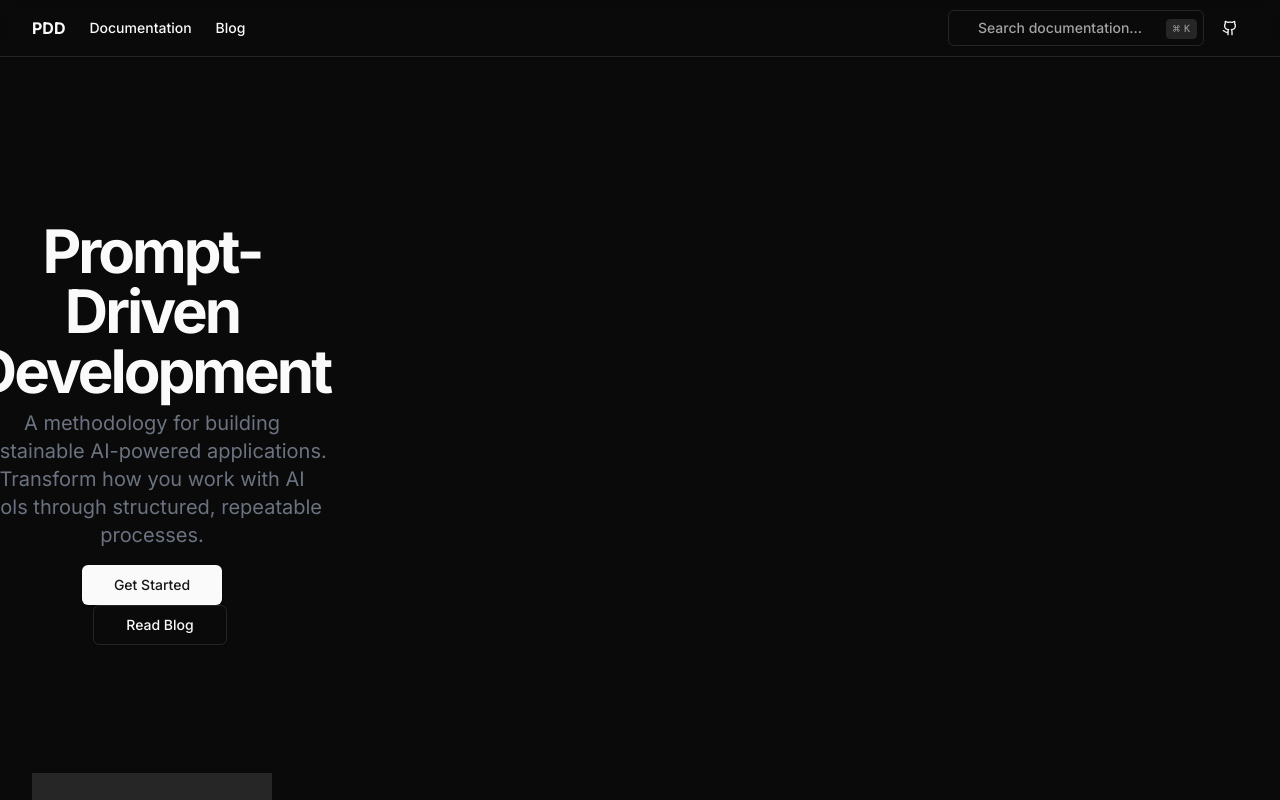
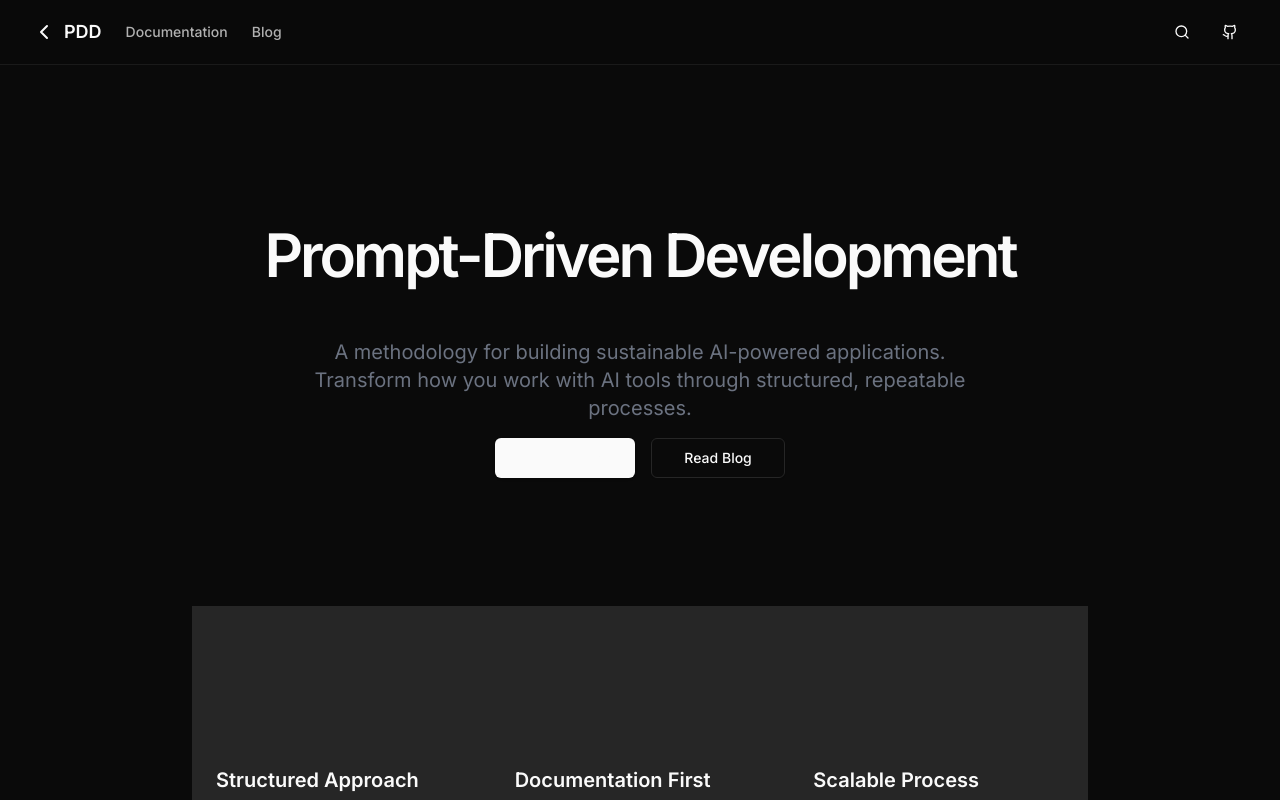
Before and after one commit to imalexandru/pdd, a Next.js app: page / in a window 1280 px wide. Shown: the top 800 px of the page. Built offline with nearby package versions, Linux system fonts and the light colour scheme.

Commit message:
UI Improvements

```diff
--- a/src/components/layout/main-layout.tsx
+++ b/src/components/layout/main-layout.tsx
@@ -3,7 +3,6 @@
 import { TopNav } from './top-nav'
 import { Sidebar } from './sidebar'
 import { usePathname } from 'next/navigation'
-import { cn } from '@/lib/utils'
 
 interface MainLayoutProps {
   children: React.ReactNode
@@ -14,28 +13,26 @@ export function MainLayout({ children }: MainLayoutProps) {
   const isDocsPage = pathname?.startsWith('/docs')
 
   return (
-    <div className="relative min-h-screen flex flex-col">
+    <div className="flex min-h-screen flex-col bg-background text-foreground">
       <TopNav />
-      <div className="flex-1">
-        <div className="border-b">
-          <div className="container flex-1 items-start md:grid md:grid-cols-[220px_minmax(0,1fr)] md:gap-6 lg:grid-cols-[240px_minmax(0,1fr)] lg:gap-10">
+      <div className="container mx-auto flex-1 px-4 md:px-6 lg:px-8">
+        <div className="flex flex-col md:flex-row">
           {isDocsPage && (
-              <aside className="fixed top-14 z-30 -ml-2 hidden h-[calc(100vh-3.5rem)] w-full shrink-0 md:sticky md:block">
-                <div className="h-full py-6 pl-8 pr-6 lg:py-8">
+            <aside className="sticky top-14 z-30 hidden h-[calc(100vh-3.5rem)] w-full shrink-0 overflow-y-auto border-r border-border bg-background py-6 pr-6 md:block md:w-64 lg:w-72">
               <Sidebar />
-                </div>
             </aside>
           )}
-            <main className="relative py-6 lg:gap-10 lg:py-8 xl:grid">
-              <div className="mx-auto w-full min-w-0">
-                <div className="pb-12 pt-1">
+          <main
+            className={`flex-1 py-6 md:py-8 ${isDocsPage ? 'md:pl-8 lg:pl-10' : ''
+              }`}
+          >
+            <div className="prose prose-slate mx-auto max-w-4xl dark:prose-invert prose-headings:font-semibold prose-a:text-primary hover:prose-a:text-primary/80 prose-code:before:content-[''] prose-code:after:content-['']">
               {children}
-                </div>
             </div>
           </main>
         </div>
       </div>
-      </div>
+      {/* You can add a footer here if needed */}
     </div>
   )
 }
--- a/src/components/layout/sidebar.tsx
+++ b/src/components/layout/sidebar.tsx
@@ -1,10 +1,12 @@
 import Link from 'next/link'
 import { usePathname } from 'next/navigation'
 import { cn } from '@/lib/utils'
+// import { ChevronRight } from 'lucide-react' // Can be added back for collapsibles if needed
 
 interface DocLink {
   title: string
   href: string
+  disabled?: boolean // Optional: for disabled links
 }
 
 interface DocCategory {
@@ -35,6 +37,7 @@ const docLinks: DocCategory[] = [
       { title: "Planning with AI", href: "/docs/planning-with-ai" },
       { title: "Documentation First", href: "/docs/documentation-first" },
       { title: "Feature Development", href: "/docs/feature-development" },
+      { title: "Advanced Techniques", href: "/docs/advanced-techniques", disabled: true }, // Example disabled link
     ]
   }
 ]
@@ -43,31 +46,39 @@ export function Sidebar() {
   const pathname = usePathname()
 
   return (
-    <div className="w-full">
-      <div className="space-y-6">
-        {docLinks.map((category) => (
-          <div key={category.title} className="pb-4">
-            <h4 className="mb-1 rounded-md px-2 py-1 text-sm font-semibold">
+    <div className="w-full h-full overflow-y-auto">
+      <nav className="space-y-6 pr-2">
+        {docLinks.map((category, categoryIdx) => (
+          <div key={category.title + categoryIdx}>
+            <h4 className="mb-2 text-sm font-semibold text-foreground/90 tracking-tight">
               {category.title}
             </h4>
-            {category.items.map((item) => (
-              <div key={item.href} className="mt-1">
+            <div className="space-y-1">
+              {category.items.map((item, itemIdx) => (
                 <Link
-                  href={item.href}
+                  key={item.href + itemIdx}
+                  href={item.disabled ? '#' : item.href}
                   className={cn(
-                    "block rounded-md px-2 py-1 text-sm hover:bg-accent hover:text-accent-foreground",
-                    pathname === item.href
-                      ? "font-medium text-primary"
-                      : "text-muted-foreground"
+                    "group flex items-center rounded-md px-3 py-2 text-sm transition-colors",
+                    item.disabled
+                      ? "cursor-not-allowed text-muted-foreground/50"
+                      : "text-muted-foreground hover:bg-accent hover:text-accent-foreground",
+                    pathname === item.href && !item.disabled
+                      ? "bg-accent font-medium text-accent-foreground"
+                      : ""
                   )}
+                  aria-disabled={item.disabled}
+                  tabIndex={item.disabled ? -1 : undefined}
                 >
+                  {/* Optional: Add an icon here if desired, e.g., based on link type */}
                   {item.title}
+                  {item.disabled && <span className="ml-auto text-xs text-muted-foreground/70">(Coming soon)</span>}
                 </Link>
-              </div>
-            ))}
+              ))}
+            </div>
           </div>
         ))}
-      </div>
+      </nav>
     </div>
   )
 }
--- a/src/components/layout/top-nav.tsx
+++ b/src/components/layout/top-nav.tsx
@@ -1,86 +1,137 @@
 import Link from 'next/link'
-import { NavigationMenu, NavigationMenuItem, NavigationMenuLink, NavigationMenuList } from '@radix-ui/react-navigation-menu'
 import { cn } from '@/lib/utils'
-import { Menu, Github } from 'lucide-react'
+import { Menu, Github, Search, X } from 'lucide-react'
 import { Button } from '@/components/ui/button'
-import { useState } from 'react'
+import { useState, useEffect } from 'react'
 
 export function TopNav() {
   const [isOpen, setIsOpen] = useState(false)
+  const [isSearchOpen, setIsSearchOpen] = useState(false)
+
+  useEffect(() => {
+    const handleKeyDown = (event: KeyboardEvent) => {
+      if ((event.metaKey || event.ctrlKey) && event.key === 'k') {
+        event.preventDefault()
+        setIsSearchOpen((prev) => !prev)
+      }
+      if (event.key === 'Escape' && isSearchOpen) {
+        setIsSearchOpen(false)
+      }
+    }
+    window.addEventListener('keydown', handleKeyDown)
+    return () => window.removeEventListener('keydown', handleKeyDown)
+  }, [isSearchOpen])
 
   return (
-    <header className="sticky top-0 z-50 w-full border-b bg-background/95 backdrop-blur supports-[backdrop-filter]:bg-background/60">
-      <div className="container flex h-14 items-center">
-        <div className="mr-4 hidden md:flex">
+    <header className="sticky top-0 z-50 w-full border-b border-border/60 bg-background/95 backdrop-blur-sm">
+      <div className="container mx-auto flex h-16 items-center justify-between px-4 md:px-6 lg:px-8">
+        <div className="flex items-center">
           <Link href="/" className="mr-6 flex items-center space-x-2">
-            <span className="hidden font-bold sm:inline-block">PDD</span>
+            <svg xmlns="http://www.w3.org/2000/svg" viewBox="0 0 24 24" fill="none" stroke="currentColor" strokeWidth="2" strokeLinecap="round" strokeLinejoin="round" className="h-6 w-6">
+              <path d="M15 6l-6 6 6 6"/>
+            </svg>
+            <span className="font-semibold text-lg">PDD</span>
           </Link>
-          <nav className="flex items-center space-x-6 text-sm font-medium">
+          <nav className="hidden items-center space-x-6 text-sm font-medium md:flex">
             <Link
               href="/docs"
-              className="transition-colors hover:text-foreground/80 text-foreground"
+              className="text-foreground/70 transition-colors hover:text-foreground"
             >
               Documentation
             </Link>
             <Link
               href="/blog"
-              className="transition-colors hover:text-foreground/80 text-foreground"
+              className="text-foreground/70 transition-colors hover:text-foreground"
             >
               Blog
             </Link>
           </nav>
         </div>
-        <button
-          className="inline-flex items-center justify-center rounded-md font-medium transition-colors focus-visible:outline-none focus-visible:ring-2 focus-visible:ring-ring focus-visible:ring-offset-2 disabled:opacity-50 disabled:pointer-events-none ring-offset-background hover:bg-accent hover:text-accent-foreground h-9 px-0 py-2 mr-2 md:hidden"
-          onClick={() => setIsOpen(!isOpen)}
+
+        <div className="flex items-center gap-3">
+          <Button
+            variant="ghost"
+            size="icon"
+            onClick={() => setIsSearchOpen(true)}
+            className="hidden md:inline-flex"
           >
-          <Menu className="h-5 w-5" />
-          <span className="sr-only">Toggle Menu</span>
-        </button>
-        <div className="flex flex-1 items-center justify-between space-x-2 md:justify-end">
-          <div className="w-full flex-1 md:w-auto md:flex-none">
-            <button className="inline-flex items-center justify-center rounded-md font-medium transition-colors focus-visible:outline-none focus-visible:ring-2 focus-visible:ring-ring focus-visible:ring-offset-2 disabled:opacity-50 disabled:pointer-events-none ring-offset-background border border-input hover:bg-accent hover:text-accent-foreground h-9 px-4 py-2 relative w-full justify-start text-sm text-muted-foreground sm:pr-12 md:w-40 lg:w-64">
-              <span className="hidden lg:inline-flex">Search documentation...</span>
-              <span className="inline-flex lg:hidden">Search...</span>
-              <kbd className="pointer-events-none absolute right-1.5 top-2 hidden h-5 select-none items-center gap-1 rounded border bg-muted px-1.5 font-mono text-[10px] font-medium opacity-100 sm:flex">
-                <span className="text-xs">⌘</span>K
-              </kbd>
-            </button>
-          </div>
-          <nav className="flex items-center">
+            <Search className="h-5 w-5" />
+            <span className="sr-only">Search</span>
+          </Button>
           <Link
             href="https://github.com/yourusername/pdd-net"
             target="_blank"
             rel="noreferrer"
           >
-              <Button variant="ghost" size="icon" className="w-9 px-0">
-                <Github className="h-4 w-4" />
+            <Button variant="ghost" size="icon" className="w-9 h-9">
+              <Github className="h-5 w-5" />
               <span className="sr-only">GitHub</span>
             </Button>
           </Link>
-          </nav>
+          <Button
+            variant="ghost"
+            size="icon"
+            className="md:hidden"
+            onClick={() => setIsOpen(!isOpen)}
+          >
+            {isOpen ? <X className="h-5 w-5" /> : <Menu className="h-5 w-5" />}
+            <span className="sr-only">Toggle Menu</span>
+          </Button>
         </div>
       </div>
+
       {isOpen && (
-        <div className="border-b border-border/40 md:hidden">
+        <div className="border-t border-border/60 bg-background/95 md:hidden">
           <nav className="container px-4 py-4">
-            <div className="grid gap-2">
+            <div className="grid gap-3">
               <Link
                 href="/docs"
-                className="flex w-full items-center rounded-md p-2 text-sm font-medium hover:underline"
+                className="block rounded-md p-2 text-sm font-medium text-foreground/80 hover:bg-accent hover:text-accent-foreground"
                 onClick={() => setIsOpen(false)}
               >
                 Documentation
               </Link>
               <Link
                 href="/blog"
-                className="flex w-full items-center rounded-md p-2 text-sm font-medium hover:underline"
+                className="block rounded-md p-2 text-sm font-medium text-foreground/80 hover:bg-accent hover:text-accent-foreground"
                 onClick={() => setIsOpen(false)}
               >
                 Blog
               </Link>
+              <Button
+                variant="outline"
+                size="sm"
+                onClick={() => { setIsSearchOpen(true); setIsOpen(false); }}
+                className="w-full justify-start mt-2"
+              >
+                <Search className="mr-2 h-4 w-4" /> Search...
+              </Button>
             </div>
           </nav>
+        </div>
+      )}
+
+      {isSearchOpen && (
+        <div className="fixed inset-0 z-[100] bg-background/80 backdrop-blur-sm" onClick={() => setIsSearchOpen(false)}>
+          <div
+            className="fixed left-1/2 top-1/4 z-[101] w-[90vw] max-w-md -translate-x-1/2 -translate-y-1/2 transform rounded-lg border bg-background p-4 shadow-lg"
+            onClick={(e) => e.stopPropagation()}
+          >
+            <div className="flex items-center justify-between pb-2 mb-2 border-b">
+              <h3 className="text-lg font-semibold">Search Documentation</h3>
+              <Button variant="ghost" size="icon" onClick={() => setIsSearchOpen(false)} className="h-7 w-7">
+                <X className="h-4 w-4" />
+              </Button>
+            </div>
+            <input
+              type="text"
+              placeholder="Type to search..."
+              className="w-full rounded-md border border-input bg-transparent px-3 py-2 text-sm placeholder:text-muted-foreground focus-visible:outline-none focus-visible:ring-1 focus-visible:ring-ring disabled:cursor-not-allowed disabled:opacity-50"
+            />
+            <div className="mt-4 text-sm text-muted-foreground">
+              Press <kbd className="pointer-events-none inline-flex h-5 select-none items-center gap-1 rounded border bg-muted px-1.5 font-mono text-[10px] font-medium text-muted-foreground opacity-100">ESC</kbd> to close.
+            </div>
+          </div>
         </div>
       )}
     </header>
```
Lines whose indentation alone changed are shown as unchanged.
